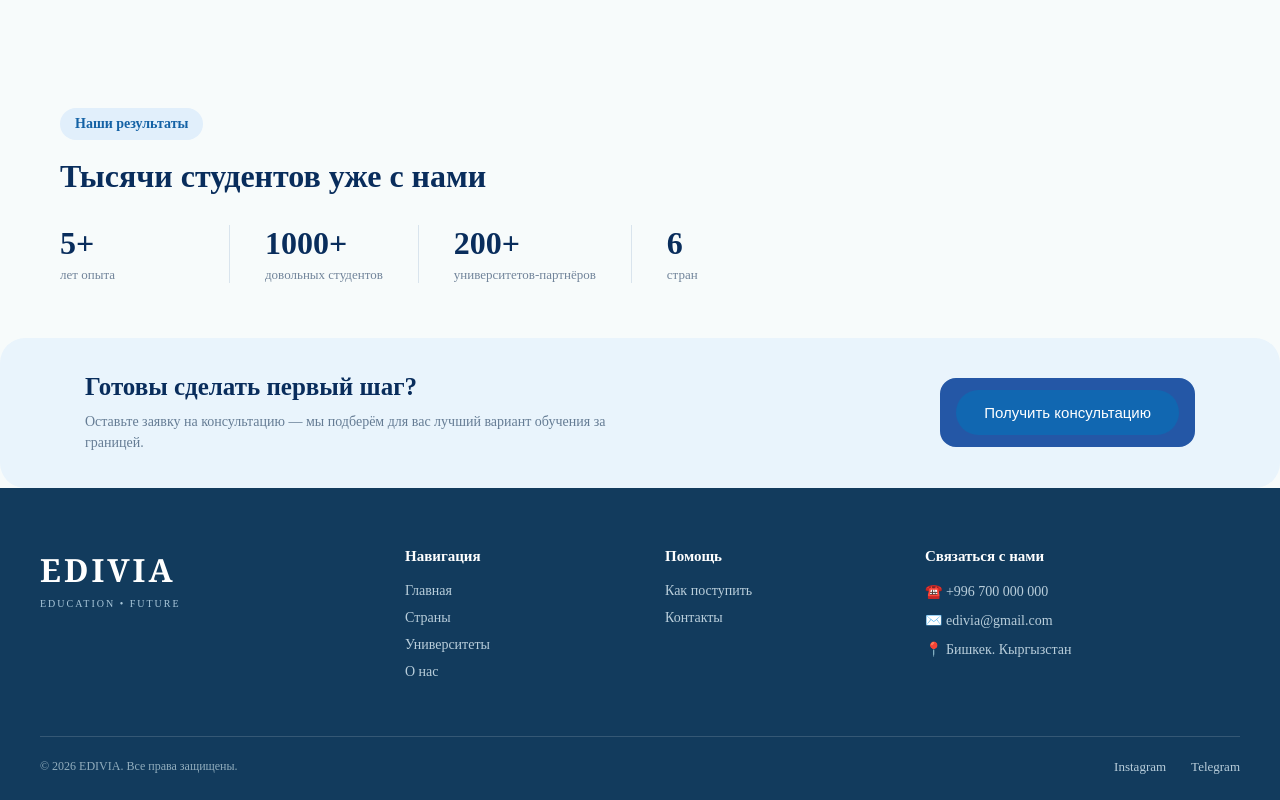
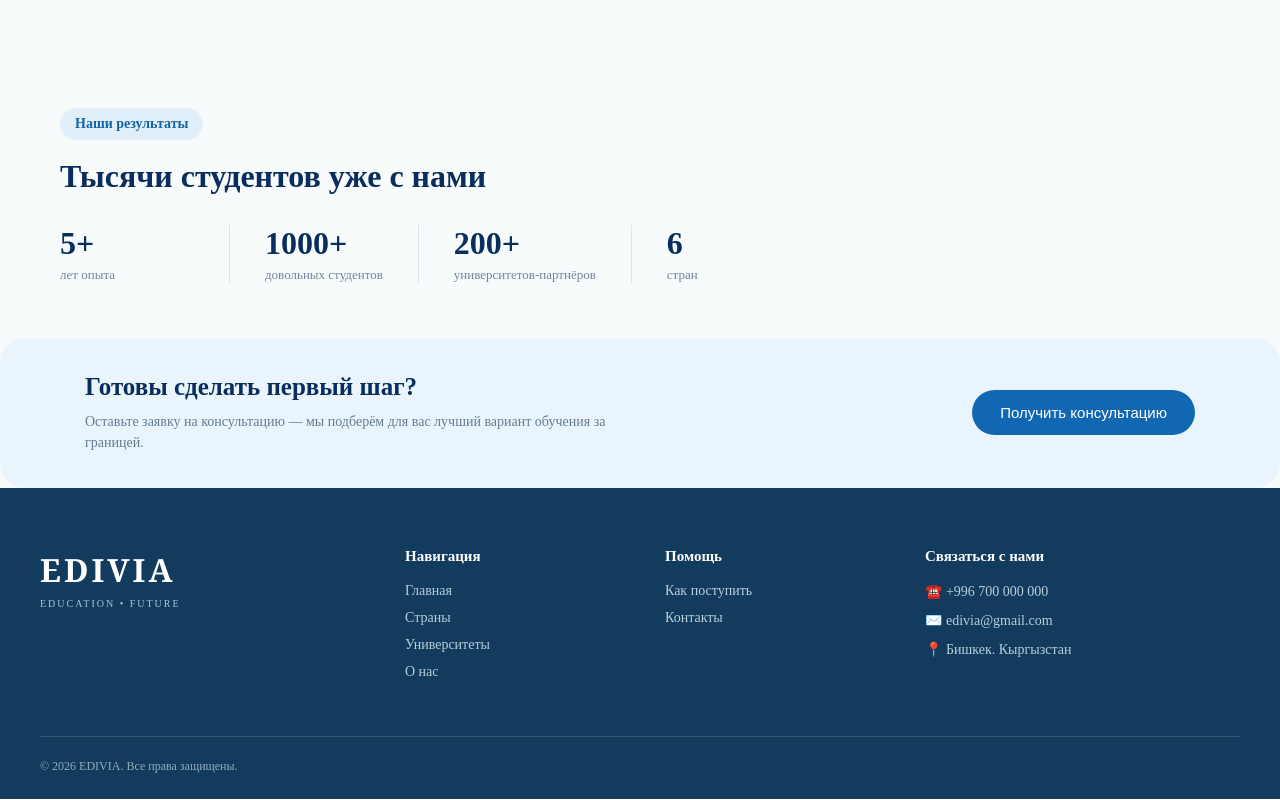
Before and after one commit to aigerimelchibekova7-lang/Studing-abroad, a React (Vite) app: page /about in a window 1280 px wide. Shown: the part 831-1631 px from the top of the page. Built offline with nearby package versions, Linux system fonts and the light colour scheme.

Commit message:
second commit

```diff
--- a/src/components/Advantages.css
+++ b/src/components/Advantages.css
@@ -45,3 +45,8 @@ title p{
     font-size: 15px;
     line-height: 1.6;
 }
+.card:hover{
+  background: #fafbfb;
+  transform: translateY(-6px);
+  box-shadow: 0 8px 20px rgba(0, 0, 0, 0.08);
+}
--- a/src/components/Footer.css
+++ b/src/components/Footer.css
@@ -67,13 +67,3 @@
   display: flex;
   gap: 25px;
 }
-
-.footer-socials a {
-  color: #b9cedb;
-  text-decoration: none;
-  font-size: 13px;
-  transition: 0.3s;
-}
-.footer-socials a:hover {
-  color: white;
-}
--- a/src/components/Footer.jsx
+++ b/src/components/Footer.jsx
@@ -33,8 +33,6 @@ const Footer = () => {
         <div className="footer-bottom">
           <p>© 2026 EDIVIA. Все права защищены.</p>
           <div className="footer-socials">
-            <a href="#">Instagram</a>
-            <a href="#">Telegram</a>
           </div>
         </div>
       </div>
--- a/src/components/Hero.css
+++ b/src/components/Hero.css
@@ -46,18 +46,17 @@
   gap: 25px;
 }
 
-.btn{
-  text-decoration: none;
-  border: 2px solid  #2457a6;
-  background-color:  #2457a6;
-  border-radius: 16px;
+.buttons button{
+  padding: 14px 28px;
+  border: none;
+  border-radius: 25px;
+  background: #1167b1;
   color: white;
-  padding: 10px 14px;
+  font-size: 15px;
+  cursor: pointer;
 }
-.btn:hover{
-  transform: translateY(-4px);
-  transition: 0.5s;
-  box-shadow: 0 8px 25px rgba(0, 0, 0, 0.08);
+.buttons button:hover{
+  background: #0b5594;
 }
 
 .stats{
--- a/src/components/Hero.jsx
+++ b/src/components/Hero.jsx
@@ -11,7 +11,7 @@ const Hero = () => {
         <h1>Учеба за границей - <br /> твой путь к новым возможностям</h1>
         <p className='text'>Найти подходящую страну и университет , получи образование мечты и начни строить свое будущее.</p>
     <div className='buttons'>
-        <Link to="/Universities" className='btn'>Выбрать университет</Link>
+        <Link to="/Universities"><button>Выбрать университет</button></Link>
     </div>
     <div className='stats'>
         <div className='stat'>
--- a/src/components/StudentStories.jsx
+++ b/src/components/StudentStories.jsx
@@ -5,21 +5,18 @@ const stories = [
   {
     name: "Алина",
     country: "Южная Корея",
-    // flag: "🇰🇷",
     image: "/Girls.png",
     text: "Мне хотелось учиться в стране, где развиваются технологии. Я начала с выбора университета и постепенно разобралась с требованиями.",
   },
   {
     name: "Ильяс",
     country: "Германия",
-    // flag: "🇩🇪",
     image: "/Boy.png",
     text: "Сначала поступление казалось сложным. Когда я разделил всё на этапы, стало намного понятнее.",
   },
   {
     name: "Айдана",
     country: "Турция",
-    // flag: "🇹🇷",
     image: "/Girls2.png",
     text: "Я хотела получить международное образование и одновременно познакомиться с новой культурой.",
   },
--- a/src/pages/About.css
+++ b/src/pages/About.css
@@ -48,20 +48,19 @@
 }
 
 .about-hero button {
-  margin-top: 20px;
+  margin-top: 25px;
   padding: 14px 25px;
   border: none;
   border-radius: 25px;
-  background-color: #1167b1;
+  background: #1167b1;
   color: white;
   font-size: 15px;
   cursor: pointer;
 }
 
 .about-hero button:hover {
-  background-color: #0b5594;
+  background: #0b5594;
 }
-
 .about-hero img {
   width: 480px;
   height: 320px;
@@ -233,12 +232,12 @@
   padding: 14px 28px;
   border: none;
   border-radius: 25px;
-  background-color: #1167b1;
+  background: #1167b1;
   color: white;
   font-size: 15px;
   cursor: pointer;
 }
 
 .about-cta button:hover {
-  background-color: #0b5594;
+  background: #0b5594;
 }
--- a/src/pages/About.jsx
+++ b/src/pages/About.jsx
@@ -11,7 +11,7 @@ function About() {
             <span>О нас</span>
             <h1>EDIVIA — ваш надежный<br />партнёр в мире образования</h1>
             <p>Мы помогаем студентам поступить в зарубежные учебные заведения и реализовать мечту об обучении за границей.</p>
-            <Link to="/contact" className="why-btn"><button>Получить консультацию</button> </Link>
+            <Link to="/contact"><button>Получить консультацию</button></Link>
           </div>
           <img src="/Cambridge.jpg" alt="" />
         </div>
@@ -81,7 +81,7 @@ function About() {
             <h2>Готовы сделать первый шаг?</h2>
             <p>Оставьте заявку на консультацию — мы подберём для вас лучший вариант обучения за границей.</p>
           </div>
-          <Link to="/contact" className="btn"> <button>Получить консультацию</button></Link>
+          <Link to="/contact"><button>Получить консультацию</button></Link>
 
         </div>
       </section>
--- a/src/pages/HowToApply.css
+++ b/src/pages/HowToApply.css
@@ -7,7 +7,6 @@
   width: 1200px;
   margin: 0 auto 70px;
   min-height: 430px;
-
   display: flex;
   align-items: center;
   justify-content: space-between;
```
